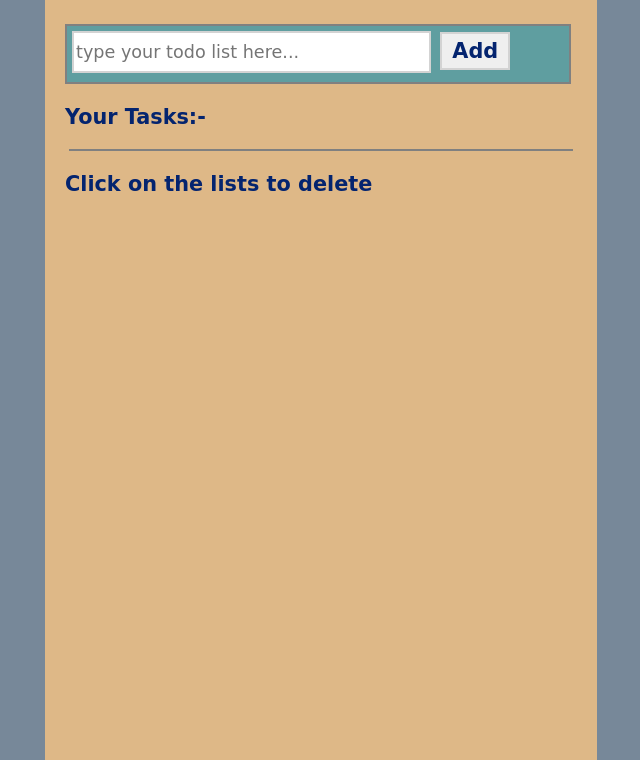
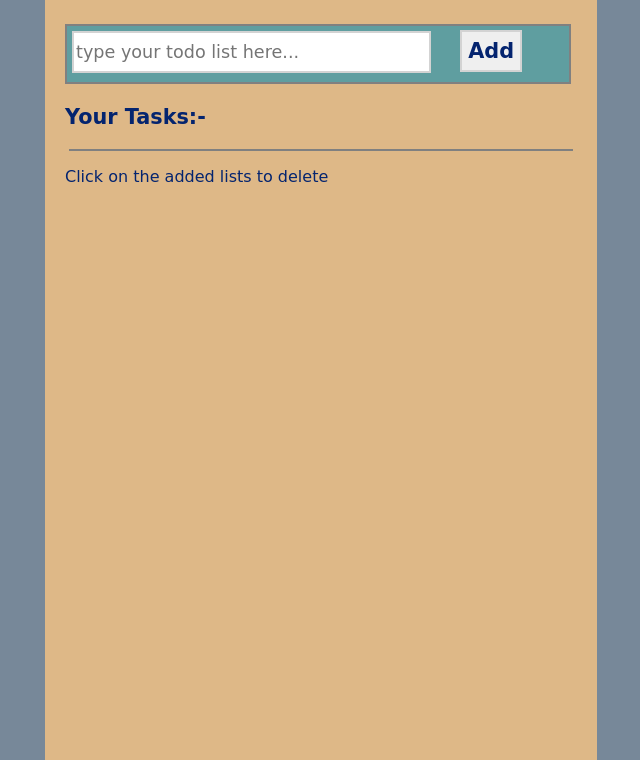
Before and after one commit to pratik-coder-9/To-Do-List, a plain HTML site: page index.html in a window 1280 px wide. Shown: the part 80-840 px from the top of the page, without its empty margins (319-959 px from the left). Drawn offline with Linux system fonts and the light colour scheme.

Commit message:
first commit

```diff
--- a/index.html
+++ b/index.html
@@ -34,7 +34,7 @@
             <!-- <div class="list-item">buy grocery items</div> -->
 
         </div>
-        <p>Click on the lists to delete</p>
+        <p id="delete-instruction">Click on the added lists to delete</p>
 
     </div>
 
--- a/style.css
+++ b/style.css
@@ -50,8 +50,9 @@ header h1{
 
 /* add button for adding todo item to list */
 .add-button{
-    height: 38px;
-    width: 70px;
+    height: 75%;
+    min-width: 40px;
+    margin-left: 20px;
     font-size: 1.3rem;
     font-weight: 600;
     font-family: cursive;
@@ -101,3 +102,10 @@ p{
     cursor: pointer;
     text-decoration: line-through;
 }
+
+#delete-instruction{
+    font-size: 1rem;
+    font-weight: 500;
+    font-family: cursive;
+    color: #04246f;
+}
```
